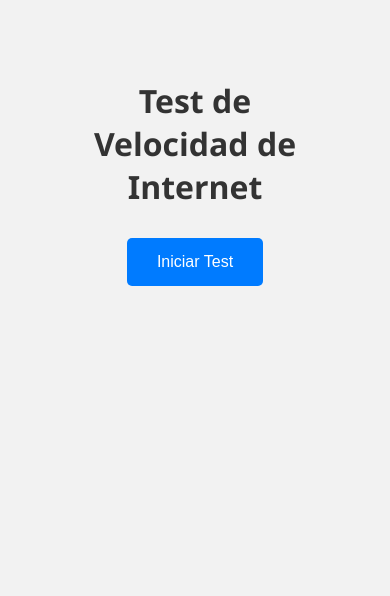
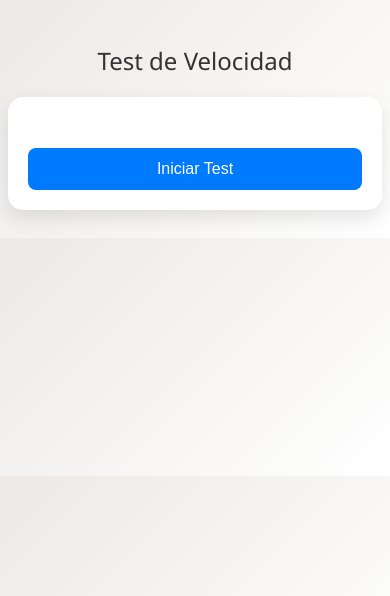
Before and after one commit to nahuelmangano/speedtest, a Flask app: page / in a window 390 px wide. Shown: the top 596 px of the page. Run offline with Flask 3, Linux system fonts and the light colour scheme.

Commit message:
se agrega vista mobile

```diff
--- a/app.py
+++ b/app.py
@@ -1,20 +1,27 @@
 from flask import Flask, render_template, jsonify
+import speedtest
 import os
-import speedtest
 
 app = Flask(__name__)
 
-@app.route('/')
+@app.route("/")
 def index():
-    return render_template('index.html')
+    return render_template("index.html")
 
-@app.route('/run-speedtest')
+@app.route("/run-speedtest")
 def run_speedtest():
-    test = speedtest.Speedtest()
-    down = round(test.download() / 10**6, 2)
-    up = round(test.upload() / 10**6, 2)
-    ping = test.results.ping
-    return jsonify(download=down, upload=up, ping=ping)
+    try:
+        test = speedtest.Speedtest()
+        download = round(test.download() / 10**6, 2)
+        upload = round(test.upload() / 10**6, 2)
+        ping = test.results.ping
+        return jsonify({
+            "download": download,
+            "upload": upload,
+            "ping": ping
+        })
+    except Exception as e:
+        return jsonify({"error": str(e)}), 500
 
-if __name__ == '__main__':
-    app.run(host="0.0.0.0", port=int(os.environ.get("PORT", 5000)))
+if __name__ == "__main__":
+    app.run(host="0.0.0.0", port=int(os.environ.get("PORT", 5000)), debug=True)
--- /dev/null
+++ b/static/style.css
@@ -0,0 +1,64 @@
+body {
+    font-family: 'Segoe UI', Arial, sans-serif;
+    background: linear-gradient(135deg, #ece9e6, #ffffff);
+    display: flex;
+    flex-direction: column;
+    align-items: center;
+    padding: 20px;
+    color: #333;
+}
+
+h1 {
+    font-weight: 500;
+    margin-bottom: 20px;
+    font-size: clamp(1.5rem, 5vw, 2rem);
+    text-align: center;
+}
+
+.card {
+    background: white;
+    border-radius: 15px;
+    box-shadow: 0 8px 20px rgba(0,0,0,0.1);
+    padding: 20px;
+    width: 100%;
+    max-width: 350px;
+    text-align: center;
+}
+
+button {
+    background-color: #007aff;
+    color: white;
+    border: none;
+    padding: 12px 20px;
+    border-radius: 8px;
+    font-size: 1rem;
+    cursor: pointer;
+    transition: background 0.3s ease;
+    margin-top: 15px;
+    width: 100%;
+}
+
+button:hover {
+    background-color: #005bb5;
+}
+
+.result {
+    font-size: 1.1rem;
+    margin-top: 10px;
+}
+
+.loader {
+    border: 6px solid #f3f3f3;
+    border-top: 6px solid #007aff;
+    border-radius: 50%;
+    width: 50px;
+    height: 50px;
+    animation: spin 1s linear infinite;
+    margin: 20px auto;
+    display: none;
+}
+
+@keyframes spin {
+    0% { transform: rotate(0deg); }
+    100% { transform: rotate(360deg); }
+}
--- a/templates/index.html
+++ b/templates/index.html
@@ -2,60 +2,22 @@
 <html lang="es">
 <head>
     <meta charset="UTF-8">
-    <title>Test de Velocidad</title>
-    <script src="{{ url_for('static', filename='script.js') }}"></script>
-    <style>
-        body {
-            font-family: 'Segoe UI', Tahoma, Geneva, Verdana, sans-serif;
-            background-color: #f2f2f2;
-            color: #333;
-            text-align: center;
-            padding: 50px;
-        }
-
-        h1 {
-            margin-bottom: 30px;
-        }
-
-        button {
-            background-color: #007BFF;
-            color: white;
-            padding: 15px 30px;
-            font-size: 16px;
-            border: none;
-            border-radius: 5px;
-            cursor: pointer;
-        }
-
-        button:hover {
-            background-color: #0056b3;
-        }
-
-        .box {
-            margin-top: 30px;
-            padding: 30px;
-            border-radius: 8px;
-            background-color: white;
-            display: inline-block;
-            box-shadow: 0 0 15px rgba(0, 0, 0, 0.1);
-        }
-
-        #status {
-            margin-top: 20px;
-            font-style: italic;
-        }
-    </style>
+    <meta name="viewport" content="width=device-width, initial-scale=1.0">
+    <title>Speed Test</title>
+    <link rel="stylesheet" href="{{ url_for('static', filename='style.css') }}">
 </head>
 <body>
-    <h1>Test de Velocidad de Internet</h1>
-    <button onclick="runTest()">Iniciar Test</button>
-
-    <div class="box" id="results" style="display:none;">
-        <p><strong>Descarga:</strong> <span id="download">-</span> Mbps</p>
-        <p><strong>Subida:</strong> <span id="upload">-</span> Mbps</p>
-        <p><strong>Ping:</strong> <span id="ping">-</span> ms</p>
+    <h1>Test de Velocidad</h1>
+    <div class="card">
+        <p id="status"></p>
+        <div class="loader" id="loader"></div>
+        <button onclick="runTest()">Iniciar Test</button>
+        <div id="results" style="display:none;">
+            <div class="result">Descarga: <strong id="download"></strong> Mbps</div>
+            <div class="result">Subida: <strong id="upload"></strong> Mbps</div>
+            <div class="result">Ping: <strong id="ping"></strong> ms</div>
+        </div>
     </div>
-
-    <p id="status"></p>
+    <script src="{{ url_for('static', filename='script.js') }}"></script>
 </body>
 </html>
```
Also changed, not shown: static/script.js (+22 -10 lines).
